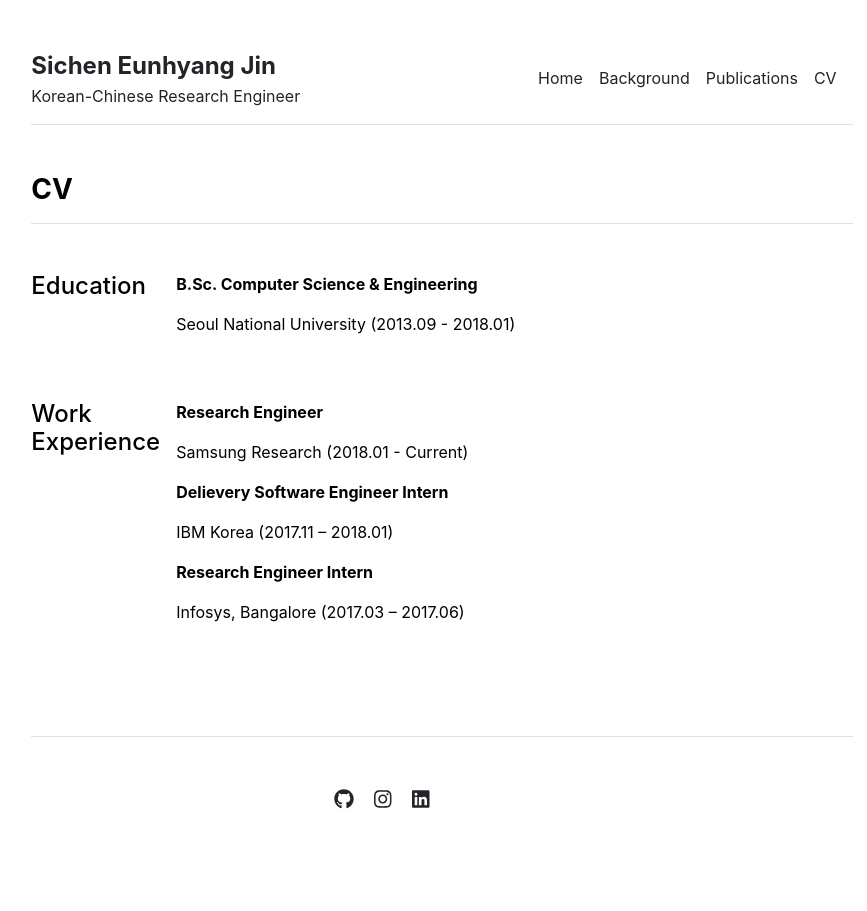
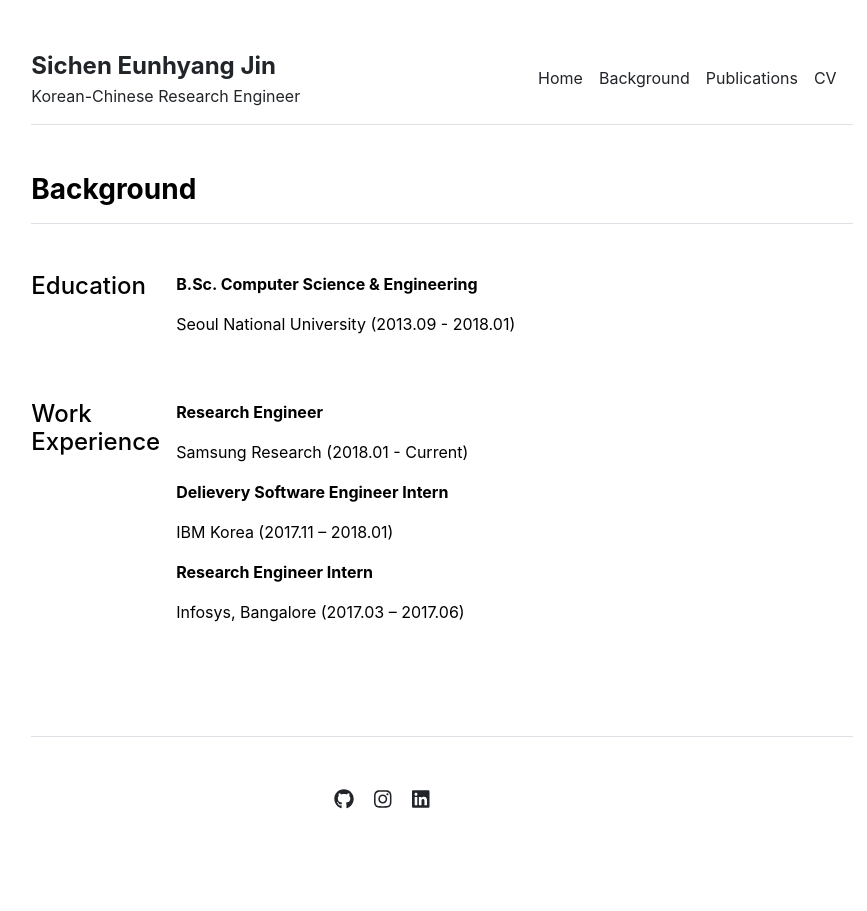
Before and after one commit to chenehk/chenehk.github.io, a Jekyll site: the page built from cv.md, in a window 1280 px wide. Shown: the whole page, without its empty margins (198-1065 px from the left). Built offline with Jekyll 4.4.1, drawn with Linux system fonts in a browser that asks for light colours.

Commit message:
Update cv.html

```diff
--- a/_layouts/cv.html
+++ b/_layouts/cv.html
@@ -6,7 +6,7 @@ layout: default
 
 <div class="row g-5 mb-5">
   <div>
-    <h3 class="fw-bold border-bottom pb-3 mb-5">CV</h3>
+    <h3 class="fw-bold border-bottom pb-3 mb-5">Background</h3>
     <div class="row g-5 mb-5">
       <div class="col-md-2">
         <h4>Education</h4>
```
